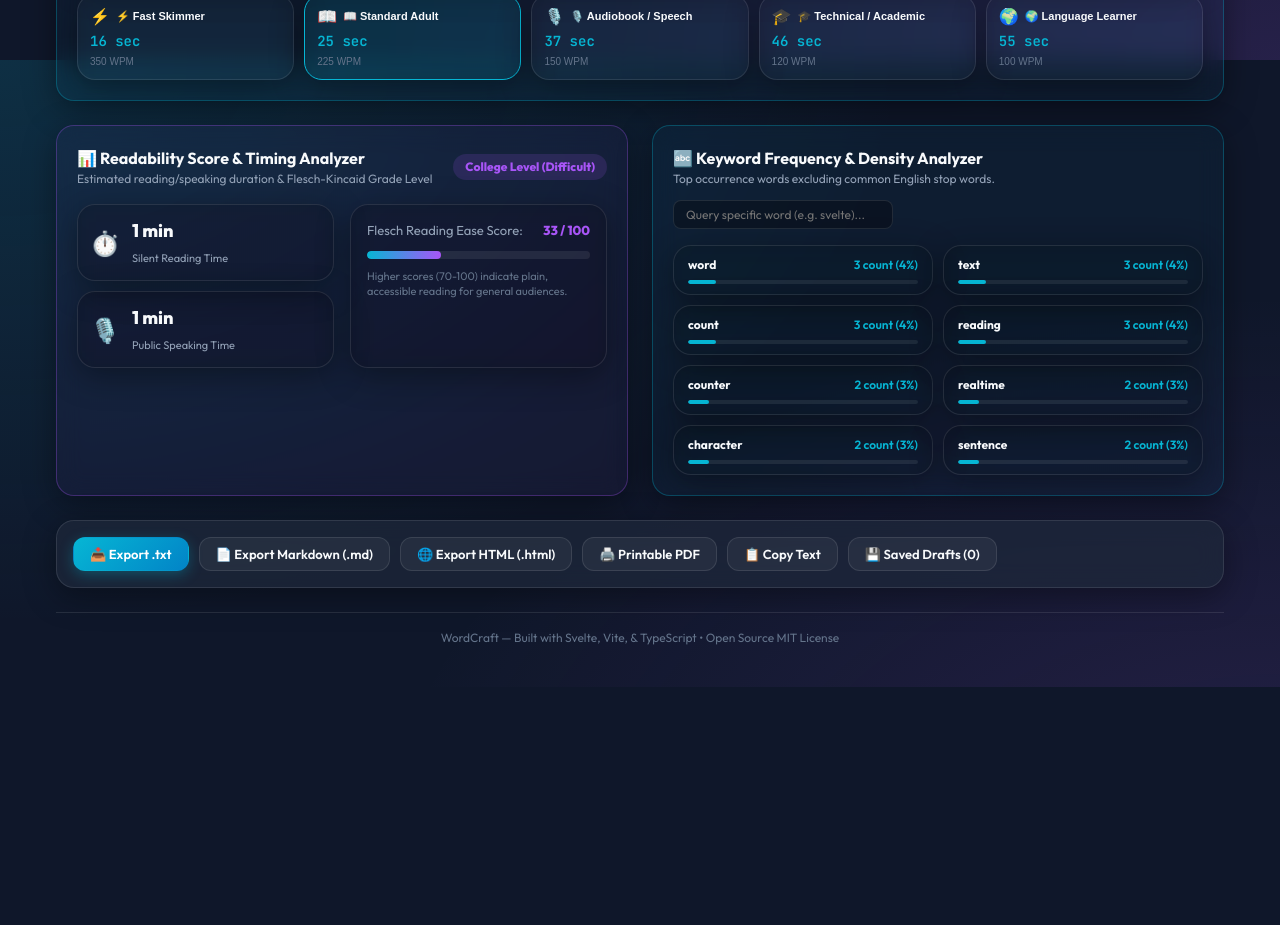
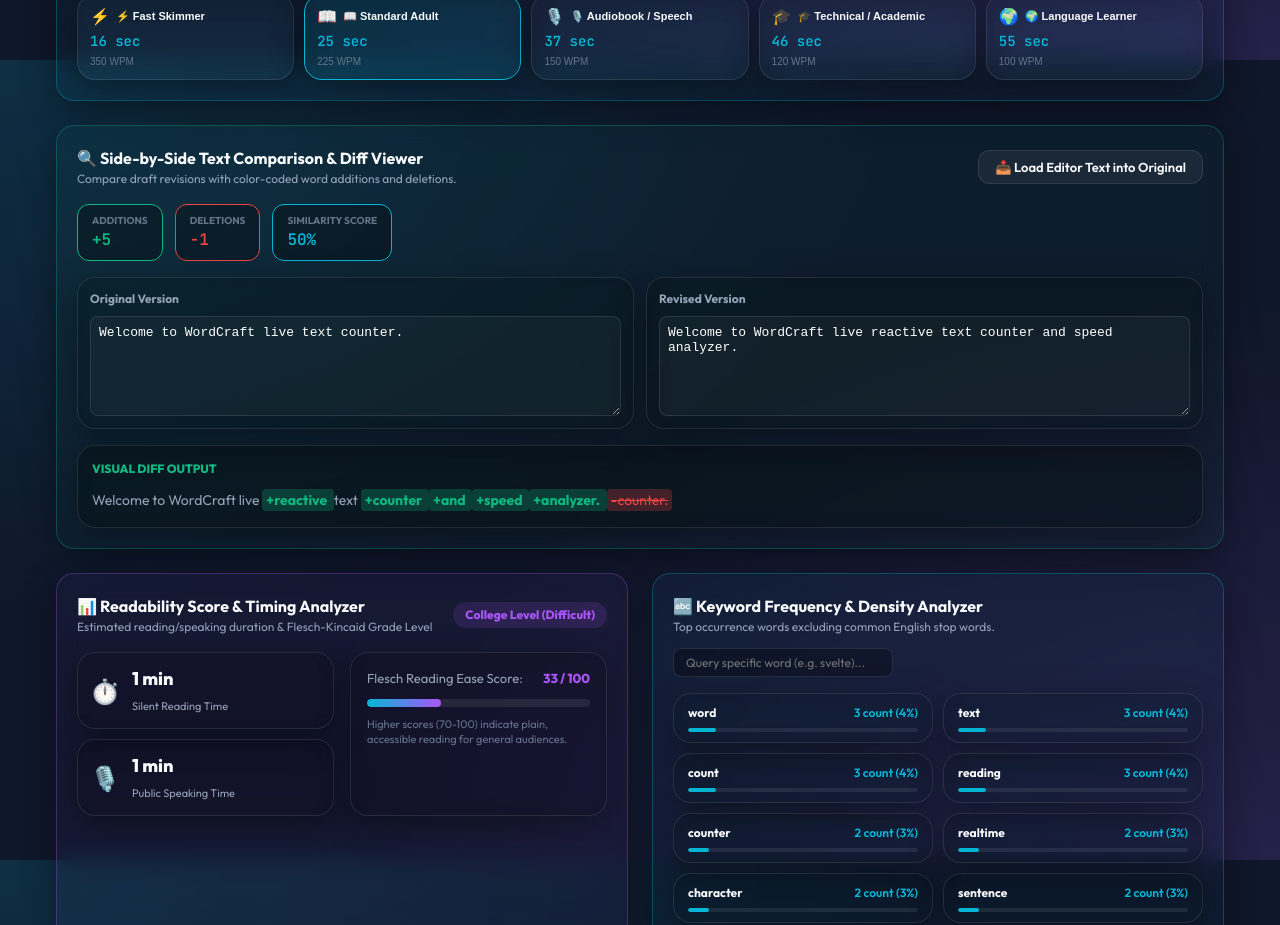
Before and after one commit to breakingthebot/word-counter-build42, a Svelte app: page / in a window 1280 px wide. Shown: the part 1540-2465 px from the top of the page. Before the commit the page ends 2227 px from the top, so only its background shows below. Built offline with nearby package versions, Linux system fonts and the light colour scheme.

Commit message:
Build 42 Iteration 6 - Add Side-by-Side Text Comparison & Diff Viewer

```diff
--- a/src/App.svelte
+++ b/src/App.svelte
@@ -10,8 +10,9 @@
   import TextEditor from './components/TextEditor.svelte';
   import WritingFlawScanner from './components/WritingFlawScanner.svelte';
   import TextToolsBar from './components/TextToolsBar.svelte';
+  import CustomSpeedEstimator from './components/CustomSpeedEstimator.svelte';
+  import TextDiffViewer from './components/TextDiffViewer.svelte';
   import ReadabilityScore from './components/ReadabilityScore.svelte';
-  import CustomSpeedEstimator from './components/CustomSpeedEstimator.svelte';
   import KeywordDensity from './components/KeywordDensity.svelte';
   import ExportToolbar from './components/ExportToolbar.svelte';
 </script>
@@ -30,6 +31,8 @@
   <TextToolsBar />
 
   <CustomSpeedEstimator />
+
+  <TextDiffViewer />
 
   <div class="analytics-grid">
     <ReadabilityScore />
--- /dev/null
+++ b/src/components/TextDiffViewer.svelte
@@ -0,0 +1,203 @@
+<!-- src/components/TextDiffViewer.svelte -->
+<!-- Text Comparison & Diff Viewer component. -->
+<!-- Connects to: src/services/textDiffService.ts, src/stores/textStore.ts -->
+<!-- Created: 2026-07-25 -->
+
+<script lang="ts">
+  import { text } from '../stores/textStore';
+  import { compareTexts } from '../services/textDiffService';
+
+  let originalText = 'Welcome to WordCraft live text counter.';
+  let revisedText = 'Welcome to WordCraft live reactive text counter and speed analyzer.';
+
+  $: diffResult = compareTexts(originalText, revisedText);
+
+  function loadFromMainEditor() {
+    originalText = $text;
+  }
+</script>
+
+<div class="diff-container card">
+  <div class="diff-header">
+    <div>
+      <h4>🔍 Side-by-Side Text Comparison & Diff Viewer</h4>
+      <p class="subtitle">Compare draft revisions with color-coded word additions and deletions.</p>
+    </div>
+
+    <button type="button" on:click={loadFromMainEditor} class="btn btn-secondary btn-sm">
+      📥 Load Editor Text into Original
+    </button>
+  </div>
+
+  <!-- Summary Metrics Row -->
+  <div class="diff-metrics">
+    <div class="metric-pill add">
+      <span class="m-lbl">Additions</span>
+      <strong class="m-val">+{diffResult.additionsCount}</strong>
+    </div>
+
+    <div class="metric-pill del">
+      <span class="m-lbl">Deletions</span>
+      <strong class="m-val">-{diffResult.deletionsCount}</strong>
+    </div>
+
+    <div class="metric-pill score">
+      <span class="m-lbl">Similarity Score</span>
+      <strong class="m-val">{diffResult.similarityPercentage}%</strong>
+    </div>
+  </div>
+
+  <!-- Text Input Dual Pane -->
+  <div class="pane-grid">
+    <div class="pane card">
+      <label class="pane-title" for="original-text-input">Original Version</label>
+      <textarea
+        id="original-text-input"
+        bind:value={originalText}
+        placeholder="Original text version..."
+        class="diff-textarea"
+      ></textarea>
+    </div>
+
+    <div class="pane card">
+      <label class="pane-title" for="revised-text-input">Revised Version</label>
+      <textarea
+        id="revised-text-input"
+        bind:value={revisedText}
+        placeholder="Revised text version..."
+        class="diff-textarea"
+      ></textarea>
+    </div>
+  </div>
+
+  <!-- Rendered Diff Output Window -->
+  <div class="diff-output card">
+    <span class="out-title">Visual Diff Output</span>
+    <div class="diff-render">
+      {#each diffResult.parts as part}
+        {#if part.type === 'added'}
+          <span class="diff-tag added">+{part.value}</span>
+        {:else if part.type === 'removed'}
+          <span class="diff-tag removed">-{part.value}</span>
+        {:else}
+          <span class="diff-tag unchanged">{part.value}</span>
+        {/if}
+      {/each}
+    </div>
+  </div>
+</div>
+
+<style>
+  .diff-container {
+    padding: 20px;
+    display: flex;
+    flex-direction: column;
+    gap: 16px;
+    background: rgba(16, 185, 129, 0.04);
+    border-color: rgba(16, 185, 129, 0.3);
+  }
+
+  .diff-header {
+    display: flex;
+    justify-content: space-between;
+    align-items: center;
+    flex-wrap: wrap;
+    gap: 12px;
+  }
+
+  .diff-header h4 { font-size: 16px; color: var(--text-primary); }
+  .subtitle { font-size: 12px; color: var(--text-secondary); }
+
+  .diff-metrics {
+    display: flex;
+    gap: 12px;
+    flex-wrap: wrap;
+  }
+
+  .metric-pill {
+    padding: 8px 14px;
+    border-radius: var(--radius-md);
+    display: flex;
+    flex-direction: column;
+    background: rgba(0, 0, 0, 0.3);
+  }
+
+  .metric-pill.add { border: 1px solid var(--accent-emerald); }
+  .metric-pill.add .m-val { color: var(--accent-emerald); }
+
+  .metric-pill.del { border: 1px solid #ef4444; }
+  .metric-pill.del .m-val { color: #ef4444; }
+
+  .metric-pill.score { border: 1px solid var(--accent-cyan); }
+  .metric-pill.score .m-val { color: var(--accent-cyan); }
+
+  .m-lbl { font-size: 10px; text-transform: uppercase; color: var(--text-muted); font-weight: 700; }
+  .m-val { font-size: 16px; font-weight: 800; font-family: var(--font-mono); }
+
+  .pane-grid {
+    display: grid;
+    grid-template-columns: 1fr;
+    gap: 12px;
+
+    @media (min-width: 768px) {
+      grid-template-columns: 1fr 1fr;
+    }
+  }
+
+  .pane {
+    padding: 12px;
+    display: flex;
+    flex-direction: column;
+    gap: 8px;
+    background: rgba(0, 0, 0, 0.25);
+  }
+
+  .pane-title { font-size: 12px; font-weight: 700; color: var(--text-secondary); }
+
+  .diff-textarea {
+    width: 100%;
+    min-height: 100px;
+    background: rgba(255, 255, 255, 0.03);
+    border: 1px solid var(--border-color);
+    border-radius: var(--radius-sm);
+    color: #fff;
+    font-size: 13px;
+    padding: 8px;
+    resize: vertical;
+  }
+
+  .diff-output {
+    padding: 14px;
+    background: rgba(0, 0, 0, 0.35);
+    display: flex;
+    flex-direction: column;
+    gap: 10px;
+  }
+
+  .out-title { font-size: 12px; font-weight: 800; color: var(--accent-emerald); text-transform: uppercase; }
+
+  .diff-render {
+    line-height: 1.8;
+    font-size: 14px;
+  }
+
+  .diff-tag.added {
+    background: rgba(16, 185, 129, 0.25);
+    color: var(--accent-emerald);
+    padding: 2px 4px;
+    border-radius: 4px;
+    font-weight: 700;
+  }
+
+  .diff-tag.removed {
+    background: rgba(239, 68, 68, 0.25);
+    color: #ef4444;
+    text-decoration: line-through;
+    padding: 2px 4px;
+    border-radius: 4px;
+  }
+
+  .diff-tag.unchanged {
+    color: var(--text-secondary);
+  }
+</style>
--- /dev/null
+++ b/src/services/textDiffService.ts
@@ -0,0 +1,70 @@
+// src/services/textDiffService.ts
+// Text Comparison & Diff Viewer service for Build 42.
+// Connects to: src/components/TextDiffViewer.svelte, src/App.svelte
+// Created: 2026-07-25
+
+export interface DiffPart {
+  value: string;
+  type: 'added' | 'removed' | 'unchanged';
+}
+
+export interface DiffResult {
+  parts: DiffPart[];
+  additionsCount: number;
+  deletionsCount: number;
+  unchangedCount: number;
+  similarityPercentage: number;
+}
+
+export function compareTexts(original: string, revised: string): DiffResult {
+  const origWords = original.trim() ? original.trim().split(/\s+/) : [];
+  const revWords = revised.trim() ? revised.trim().split(/\s+/) : [];
+
+  if (origWords.length === 0 && revWords.length === 0) {
+    return {
+      parts: [],
+      additionsCount: 0,
+      deletionsCount: 0,
+      unchangedCount: 0,
+      similarityPercentage: 100
+    };
+  }
+
+  const parts: DiffPart[] = [];
+  let additionsCount = 0;
+  let deletionsCount = 0;
+  let unchangedCount = 0;
+
+  let i = 0;
+  let j = 0;
+
+  while (i < origWords.length || j < revWords.length) {
+    if (i < origWords.length && j < revWords.length && origWords[i] === revWords[j]) {
+      parts.push({ value: origWords[i] + ' ', type: 'unchanged' });
+      unchangedCount++;
+      i++;
+      j++;
+    } else if (j < revWords.length && (!origWords.slice(i).includes(revWords[j]))) {
+      parts.push({ value: revWords[j] + ' ', type: 'added' });
+      additionsCount++;
+      j++;
+    } else if (i < origWords.length) {
+      parts.push({ value: origWords[i] + ' ', type: 'removed' });
+      deletionsCount++;
+      i++;
+    } else {
+      break;
+    }
+  }
+
+  const totalWords = Math.max(origWords.length, revWords.length, 1);
+  const similarityPercentage = Math.min(100, Math.max(0, Math.round((unchangedCount / totalWords) * 100)));
+
+  return {
+    parts,
+    additionsCount,
+    deletionsCount,
+    unchangedCount,
+    similarityPercentage
+  };
+}
```
Also changed, not shown: 2 other files (tests, documents, lock files or other folders).
